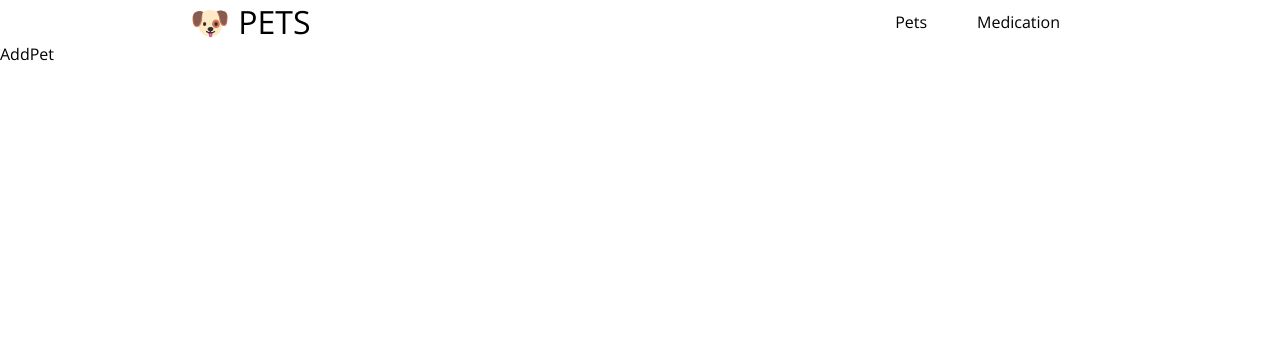
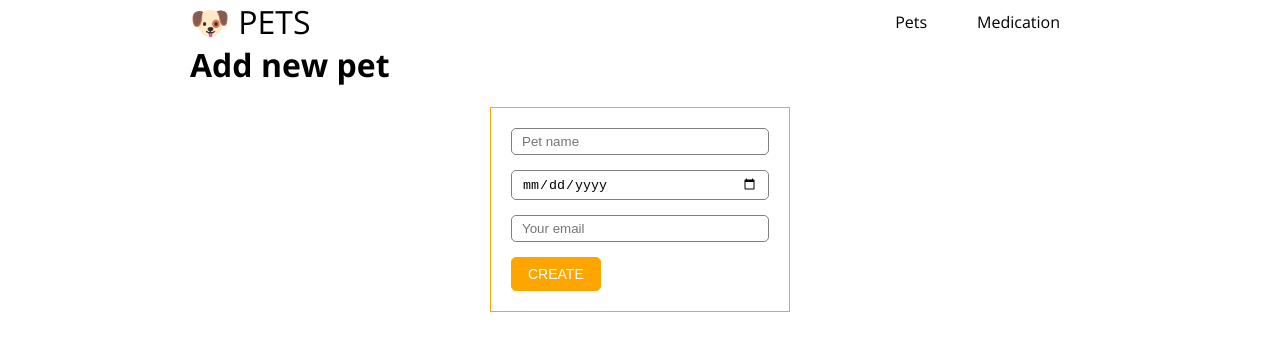
Before and after one commit to MariusCodeAcademy/type5-react-11-12-pet-meds-official, a React (Create React App) app: page /add-pet in a window 1280 px wide. Shown: the top 350 px of the page. Built offline with nearby package versions, Linux system fonts and the light colour scheme.

Commit message:
add form + css

```diff
--- a/src/App.css
+++ b/src/App.css
@@ -1,8 +1,11 @@
 @import url('https://fonts.googleapis.com/css2?family=Open+Sans:wght@300;400;700&display=swap');
 
-body {
+
+
+body, html {
   margin: 0;
   font-family: 'Open Sans', sans-serif;
+  box-sizing: border-box !important;
 }
 
 h1, h2, h3, h4, p {
--- a/src/pages/AddPet/AddPet.jsx
+++ b/src/pages/AddPet/AddPet.jsx
@@ -1,5 +1,24 @@
+import Container from './../../components/UI/Container';
+import { useState } from 'react';
+import css from './AddPet.module.css';
+import Button from '../../components/UI/Button/Button';
+
 function AddPet() {
-  return <div>AddPet</div>;
+  const [name, setName] = useState('Boby');
+  const [dob, setDob] = useState('2002-02-11');
+  const [userEmail, setUserEmail] = useState('james@bond.com');
+
+  return (
+    <Container>
+      <h1>Add new pet</h1>
+      <form className={css.form}>
+        <input className={css.input} type='text' placeholder='Pet name' />
+        <input className={css.input} type='date' placeholder='Pet DOB' />
+        <input className={css.input} type='text' placeholder='Your email' />
+        <Button>Create</Button>
+      </form>
+    </Container>
+  );
 }
 
 export default AddPet;
--- /dev/null
+++ b/src/pages/AddPet/AddPet.module.css
@@ -0,0 +1,16 @@
+.form {
+  max-width: 300px;
+  margin: 0 auto;
+  border: 1px solid orange;
+  padding: 20px;
+  box-sizing: border-box;
+}
+.input {
+  display: block;
+  width: 100%;
+  padding: 5px 10px;
+  border-radius: 5px;
+  border: 1px solid gray;
+  box-sizing: border-box;
+  margin-bottom: 15px;
+}
```
